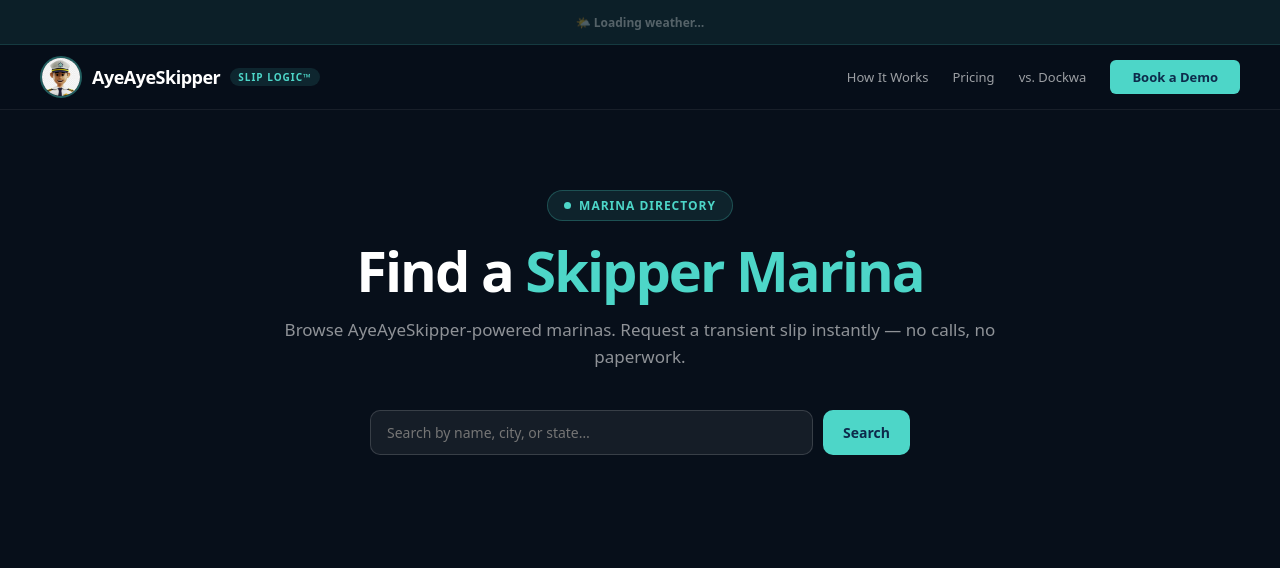
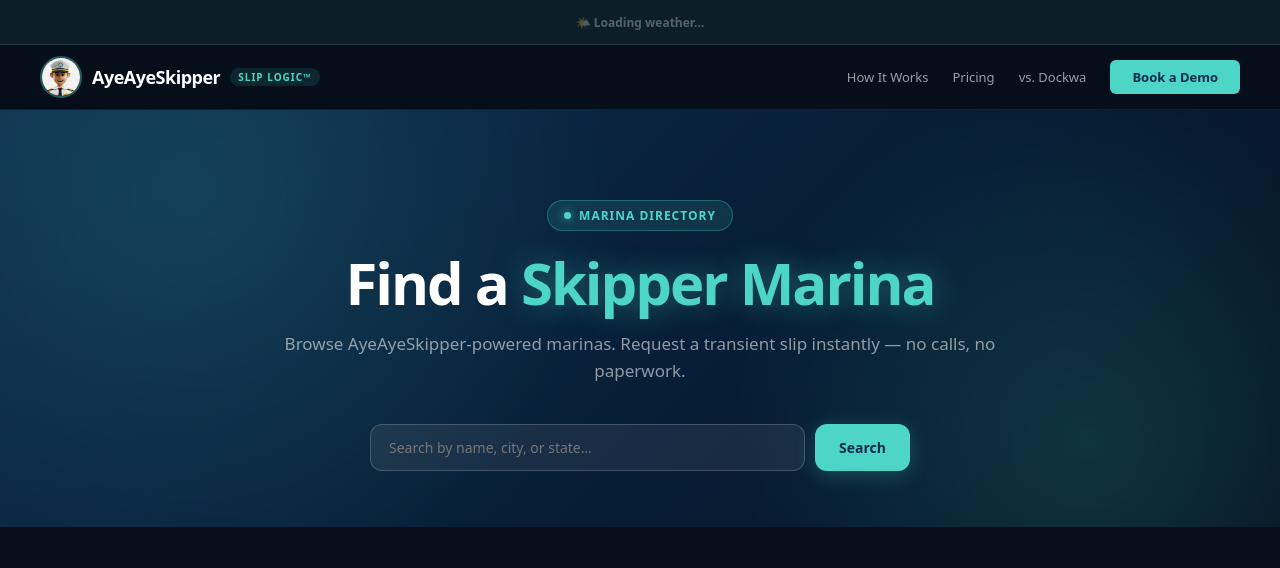
Before and after one commit to marketing356/ayeayeskipper-landing, a Next.js app: page /marinas in a window 1280 px wide. Shown: the top 568 px of the page. Built offline with nearby package versions, Linux system fonts and the light colour scheme; no server answers.

Commit message:
Marina directory list page: full visual redesign to match the detail page treatment — gradient hero with glow, glassy search bar, and card-based marina tiles with gradient banner headers, transient/seasonal status pills, and hover lift effect. Replaces the plain flat card grid.

```diff
--- a/src/app/marinas/page.tsx
+++ b/src/app/marinas/page.tsx
@@ -16,6 +16,7 @@
   state: string
   total_slips: number
   transient_available?: boolean
+  photo_url?: string | null
 }
 
 export default function MarinasPage() {
@@ -45,14 +46,16 @@
 
   return (
     <div style={{ minHeight: '100vh', background: DARK, fontFamily: FONT, color: '#fff' }}>
-      {/* Hero */}
-      <div style={{ maxWidth: 800, margin: '0 auto', padding: '80px 24px 48px', textAlign: 'center' }}>
-        <div style={{ display: 'inline-flex', alignItems: 'center', gap: 8, background: 'rgba(77,214,200,0.1)', border: '1px solid rgba(77,214,200,0.25)', borderRadius: 24, padding: '6px 16px', marginBottom: 20 }}>
-          <span style={{ width: 7, height: 7, borderRadius: '50%', background: TEAL, display: 'inline-block' }} />
+      {/* Hero — full-bleed gradient with subtle glow, matches detail page treatment */}
+      <div style={{ position:'relative', overflow:'hidden', background:'linear-gradient(135deg,#0d2b4b 0%,#071e38 55%,#04121f 100%)' }}>
+        <div style={{ position:'absolute', inset:0, opacity:0.15, backgroundImage:'radial-gradient(circle at 15% 20%, #4dd6c8 0%, transparent 38%), radial-gradient(circle at 85% 80%, #4dd6c8 0%, transparent 32%)' }} />
+        <div style={{ position:'relative', maxWidth: 800, margin: '0 auto', padding: '90px 24px 56px', textAlign: 'center' }}>
+          <div style={{ display: 'inline-flex', alignItems: 'center', gap: 8, background: 'rgba(77,214,200,0.12)', border: '1px solid rgba(77,214,200,0.3)', borderRadius: 24, padding: '6px 16px', marginBottom: 22 }}>
+            <span style={{ width: 7, height: 7, borderRadius: '50%', background: TEAL, display: 'inline-block', boxShadow:'0 0 8px rgba(77,214,200,0.8)' }} />
             <span style={{ fontSize: 12, color: TEAL, fontWeight: 700, letterSpacing: '1px' }}>MARINA DIRECTORY</span>
           </div>
-        <h1 style={{ fontSize: 'clamp(32px,5vw,56px)', fontWeight: 900, letterSpacing: '-2px', margin: '0 0 16px', lineHeight: 1.05 }}>
-          Find a <span style={{ color: TEAL }}>Skipper Marina</span>
+          <h1 style={{ fontSize: 'clamp(34px,5.5vw,58px)', fontWeight: 900, letterSpacing: '-2px', margin: '0 0 16px', lineHeight: 1.05 }}>
+            Find a <span style={{ color: TEAL, textShadow:'0 0 30px rgba(77,214,200,0.4)' }}>Skipper Marina</span>
           </h1>
           <p style={{ fontSize: 17, color: MUTED, margin: '0 0 40px', lineHeight: 1.6 }}>
             Browse AyeAyeSkipper-powered marinas. Request a transient slip instantly — no calls, no paperwork.
@@ -62,13 +65,14 @@
               value={search}
               onChange={e => setSearch(e.target.value)}
               placeholder="Search by name, city, or state…"
-            style={{ flex: 1, padding: '12px 16px', background: 'rgba(255,255,255,0.06)', border: '1px solid rgba(255,255,255,0.15)', borderRadius: 10, color: '#fff', fontSize: 14, fontFamily: FONT, outline: 'none' }}
+              style={{ flex: 1, padding: '13px 18px', background: 'rgba(255,255,255,0.07)', border: '1px solid rgba(255,255,255,0.18)', borderRadius: 12, color: '#fff', fontSize: 14, fontFamily: FONT, outline: 'none' }}
             />
             <button type="submit"
-            style={{ padding: '12px 20px', background: TEAL, color: NAVY, border: 'none', borderRadius: 10, fontSize: 14, fontWeight: 800, cursor: 'pointer', fontFamily: FONT }}>
+              style={{ padding: '13px 24px', background: TEAL, color: NAVY, border: 'none', borderRadius: 12, fontSize: 14, fontWeight: 800, cursor: 'pointer', fontFamily: FONT, boxShadow:'0 4px 20px rgba(77,214,200,0.25)' }}>
               Search
             </button>
           </form>
+        </div>
       </div>
 
       {/* Results */}
@@ -99,23 +103,37 @@
           </div>
         )}
 
-        <div style={{ display: 'grid', gridTemplateColumns: 'repeat(auto-fill,minmax(280px,1fr))', gap: 16 }}>
+        <div style={{ display: 'grid', gridTemplateColumns: 'repeat(auto-fill,minmax(300px,1fr))', gap: 20 }}>
           {marinas.map(m => (
             <Link key={m.id} href={`/marinas/${m.slug || m.id}`} style={{ textDecoration: 'none' }}>
-              <div style={{ background: 'rgba(255,255,255,0.05)', border: '1px solid rgba(255,255,255,0.1)', borderRadius: 16, padding: 20, cursor: 'pointer', transition: 'border-color 0.15s', height: '100%' }}
-                onMouseEnter={e => (e.currentTarget.style.borderColor = 'rgba(77,214,200,0.4)')}
-                onMouseLeave={e => (e.currentTarget.style.borderColor = 'rgba(255,255,255,0.1)')}>
-                <div style={{ display: 'flex', alignItems: 'flex-start', justifyContent: 'space-between', marginBottom: 12 }}>
-                  <div style={{ width: 44, height: 44, borderRadius: 12, background: 'rgba(77,214,200,0.15)', border: '1px solid rgba(77,214,200,0.3)', display: 'flex', alignItems: 'center', justifyContent: 'center', fontSize: 20 }}>⚓</div>
-                  {m.transient_available && (
-                    <span style={{ fontSize: 10, fontWeight: 700, color: TEAL, background: 'rgba(77,214,200,0.1)', border: '1px solid rgba(77,214,200,0.25)', borderRadius: 6, padding: '3px 8px', letterSpacing: 0.5 }}>TRANSIENT</span>
+              <div style={{ background: 'linear-gradient(160deg,rgba(255,255,255,0.06),rgba(255,255,255,0.02))', border: '1px solid rgba(255,255,255,0.1)', borderRadius: 18, overflow:'hidden', cursor: 'pointer', transition: 'border-color 0.2s, transform 0.2s', height: '100%' }}
+                onMouseEnter={e => { e.currentTarget.style.borderColor = 'rgba(77,214,200,0.5)'; e.currentTarget.style.transform = 'translateY(-3px)' }}
+                onMouseLeave={e => { e.currentTarget.style.borderColor = 'rgba(255,255,255,0.1)'; e.currentTarget.style.transform = 'translateY(0)' }}>
+                {/* Card image / gradient banner */}
+                <div style={{ position:'relative', height:110, background: m.photo_url
+                  ? `url(${m.photo_url}) center/cover`
+                  : 'linear-gradient(135deg,#0d2b4b 0%,#0a3652 60%,#071e38 100%)' }}>
+                  {!m.photo_url && (
+                    <div style={{ position:'absolute', inset:0, opacity:0.18, backgroundImage:'radial-gradient(circle at 25% 30%, #4dd6c8 0%, transparent 45%)' }} />
+                  )}
+                  <div style={{ position:'absolute', inset:0, background:'linear-gradient(180deg, rgba(0,0,0,0) 40%, rgba(7,15,26,0.85) 100%)' }} />
+                  <div style={{ position:'absolute', top:10, right:10 }}>
+                    {m.transient_available ? (
+                      <span style={{ fontSize:10, fontWeight:800, color:'#0d2b4b', background:TEAL, borderRadius:999, padding:'4px 10px', letterSpacing:0.4 }}>⛵ TRANSIENT</span>
+                    ) : (
+                      <span style={{ fontSize:10, fontWeight:700, color:'rgba(255,255,255,0.85)', background:'rgba(0,0,0,0.4)', backdropFilter:'blur(4px)', border:'1px solid rgba(255,255,255,0.2)', borderRadius:999, padding:'4px 10px' }}>SEASONAL</span>
                     )}
                   </div>
-                <div style={{ fontSize: 16, fontWeight: 700, color: '#fff', marginBottom: 4 }}>{m.name}</div>
-                <div style={{ fontSize: 13, color: MUTED, marginBottom: 14 }}>{m.city}, {m.state}</div>
+                  <div style={{ position:'absolute', bottom:10, left:14, right:14 }}>
+                    <div style={{ fontSize:17, fontWeight:900, color:'#fff', letterSpacing:'-0.3px', textShadow:'0 2px 8px rgba(0,0,0,0.6)' }}>{m.name}</div>
+                  </div>
+                </div>
+                <div style={{ padding:'14px 16px 16px' }}>
+                  <div style={{ fontSize: 13, color: MUTED, marginBottom: 14, display:'flex', alignItems:'center', gap:5 }}>📍 {m.city}, {m.state}</div>
                   <div style={{ display: 'flex', alignItems: 'center', justifyContent: 'space-between' }}>
-                  <span style={{ fontSize: 12, color: MUTED }}>{m.total_slips} slips</span>
-                  <span style={{ fontSize: 12, color: TEAL, fontWeight: 700 }}>Request a slip →</span>
+                    <span style={{ fontSize: 12, color: MUTED, display:'flex', alignItems:'center', gap:5 }}>⚓ {m.total_slips} slips</span>
+                    <span style={{ fontSize: 12, color: TEAL, fontWeight: 800 }}>View marina →</span>
+                  </div>
                 </div>
               </div>
             </Link>
```
Lines whose indentation alone changed are shown as unchanged.
